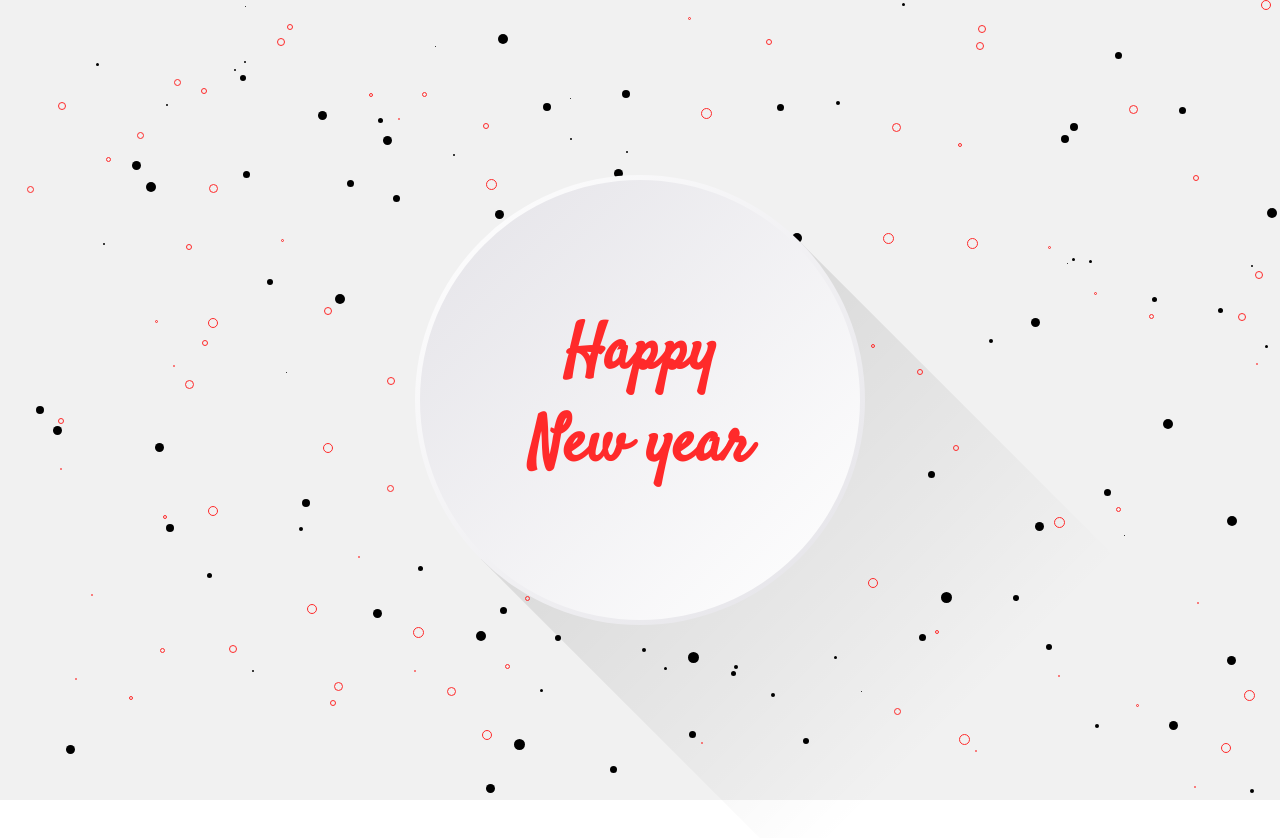
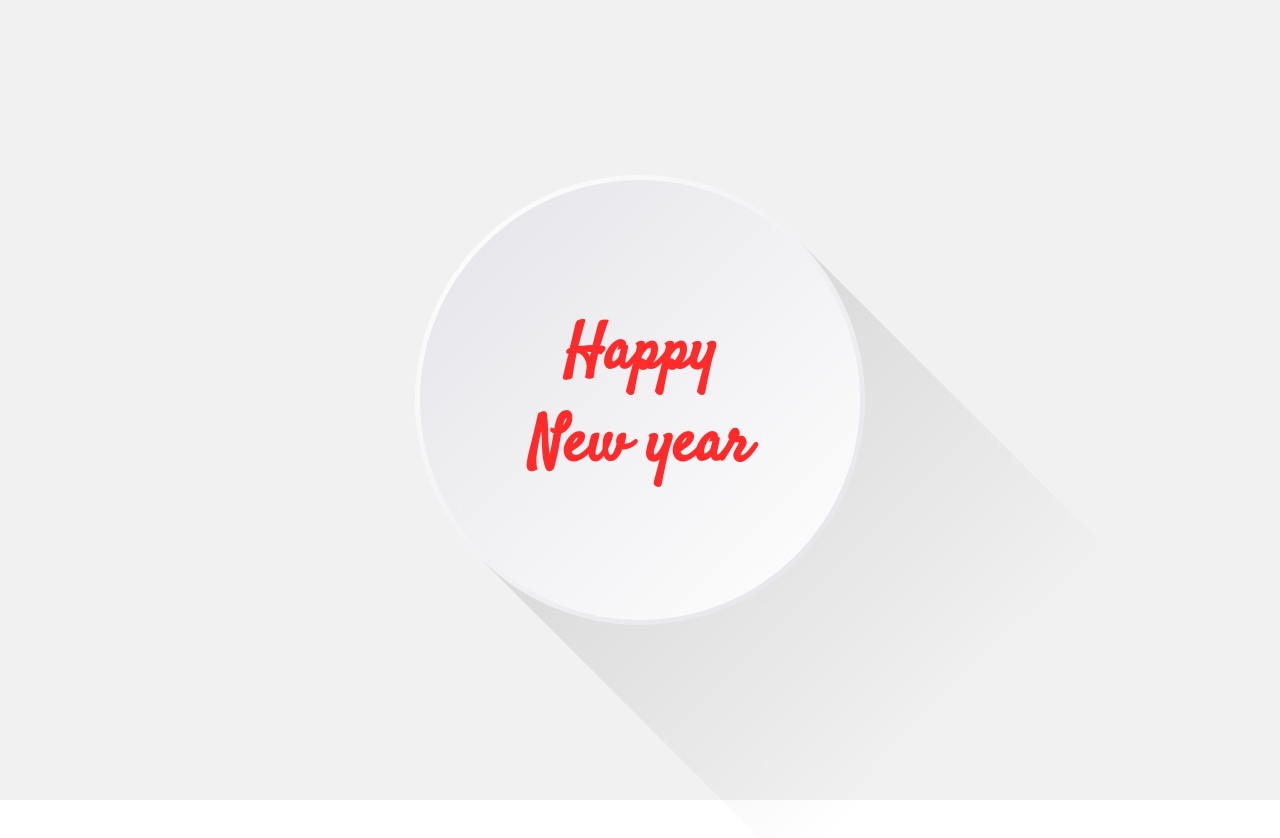
Before and after one commit to iamodebiyi/New-Year-Banner, a plain HTML site: page index.html in a window 1280 px wide. Drawn offline with Linux system fonts and the light colour scheme.

Commit message:
Script detachment

```diff
--- a/index.html
+++ b/index.html
@@ -5,6 +5,7 @@
         <title>Animated Christmas Banner</title>
         <link rel="stylesheet" href="CSS/style.css">
     </head>
+
 <!-- BODY -->
     <body>
         <section>
@@ -14,35 +15,5 @@
             </div>
         </div>
         </section>
-
-
-<!-- script code -->
-        <script>
-            function bubbles(){
-                var count = 200;
-                var section = document.querySelector('section');
-                var i = 0;
-                while (i < count){
-                    var bubble = document.createElement('i');
-                    var x = Math.floor(Math.random() * window.
-                    innerWidth);
-                    var y = Math.floor(Math.random() * window.
-                    innerHeight);
-
-                    var size = Math.random() * 10;
-                    bubble.style.left = x+'px';
-                    bubble.style.top = y+'px';
-                    bubble.style.width = 1+size+ 'px'   ;
-                    bubble.style.height = 1+size+ 'px' ;
-
-                    bubble.style.animationDuration =  5+size+'s';
-                    bubble.style.animationDelay = -size+'s';
-
-                    section.appendChild(bubble);
-                    i++
-                }
-            }
-            bubbles()
-        </script>
     </body>
 </html>
```
